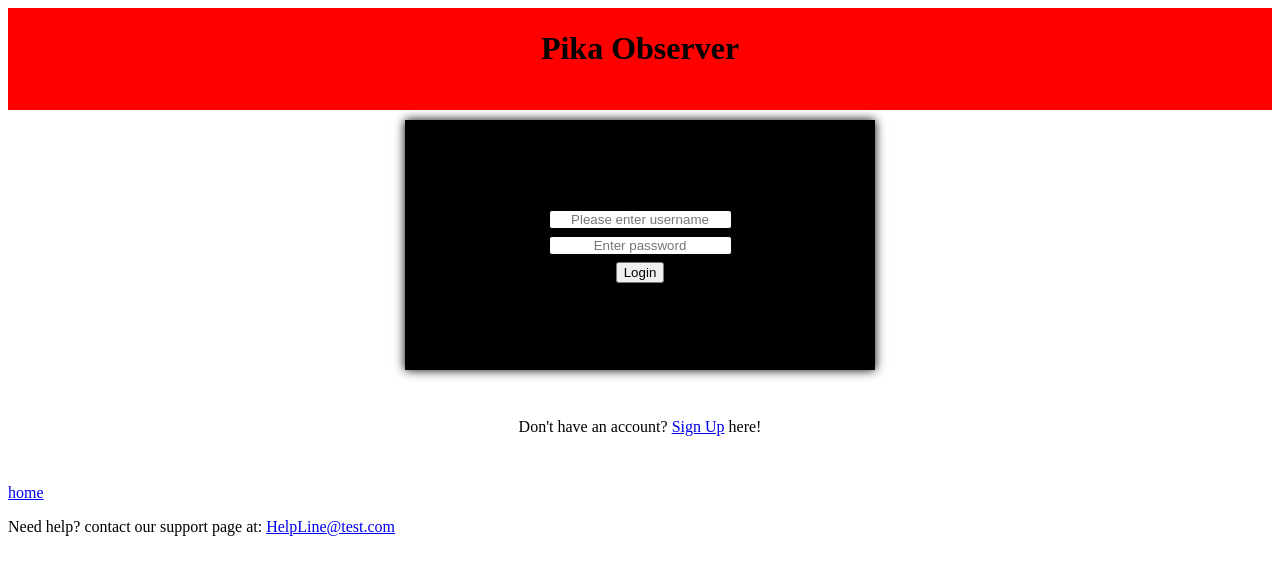
After one commit to Mae6666666666/pokemon_college, a Python web app: template template/login.html in a window 1280 px wide. The commit adds this page. Shown: the top 575 px of the page. Run offline with Jinja, Linux system fonts and the light colour scheme; the template is opened without the code that fills it, so the values that code supplies are empty.

Commit message:
created a login and signup page

```diff
--- a/static/styles.css
+++ b/static/styles.css
@@ -12,6 +12,41 @@ img {
     margin: 15px;
 }
 
+.info-box{
+    display: flex;
+    flex-direction: column;
+    align-items: center;
+    height: 230px;
+    width: 450px;
+    margin: 0em auto 3em auto;
+    box-shadow: 0px 0px 10px black;
+    text-align: center;
+    padding: 10px;
+    background-color: black;
+}
+
+.form-input {
+    text-align: center;
+    color: black;
+    margin-bottom: 7px;
+    background-color: white;
+    border: solid 1px;
+    border-radius: 3px;
+
+}
+
+.create-account {
+    text-align: center;
+    color: black;
+    margin: 0em auto 3em auto;
+}
+
+.login-account {
+    text-align: center;
+    color: black;
+    margin: 0em auto 3em auto;
+}
+
 .general-container {
     display: flex;
     align-items: center;
--- /dev/null
+++ b/template/login.html
@@ -0,0 +1,41 @@
+<!DOCTYPE html>
+<html lang="en">
+<head>
+    <meta charset="UTF-8">
+    <meta name="viewport" content="width=device-width, initial-scale=1.0">
+    <title>Login</title>
+    <link rel="stylesheet" href="/static/styles.css">
+</head>
+<body>
+    <header class="header-box">
+        <h1 class="underlining">Pika Observer</h1>
+    </header>
+
+    <main>
+        <div class="info-box">
+            <h1>Login</h1>
+            <input class="form-input" type="text" placeholder="Please enter username">
+            <input class="form-input" type="password" placeholder="Enter password">
+            <button type="submit">Login</button>
+        </div>
+
+        <div class="create-account">
+            <p>
+                Don't have an account?
+                <a href="signup.html">Sign Up</a>
+                here!
+            </p>
+
+        </div>
+
+        <a href="homepage.html">home</a>
+    </main>
+
+    <footer>
+        <p>
+            Need help? contact our support page at: <a href="test@icloud.com">HelpLine@test.com</a>
+        </p>
+    </footer>
+
+</body>
+</html>
```
Also changed, not shown: template/signup.html (added, +39 -0 lines), app.js (indentation only).
